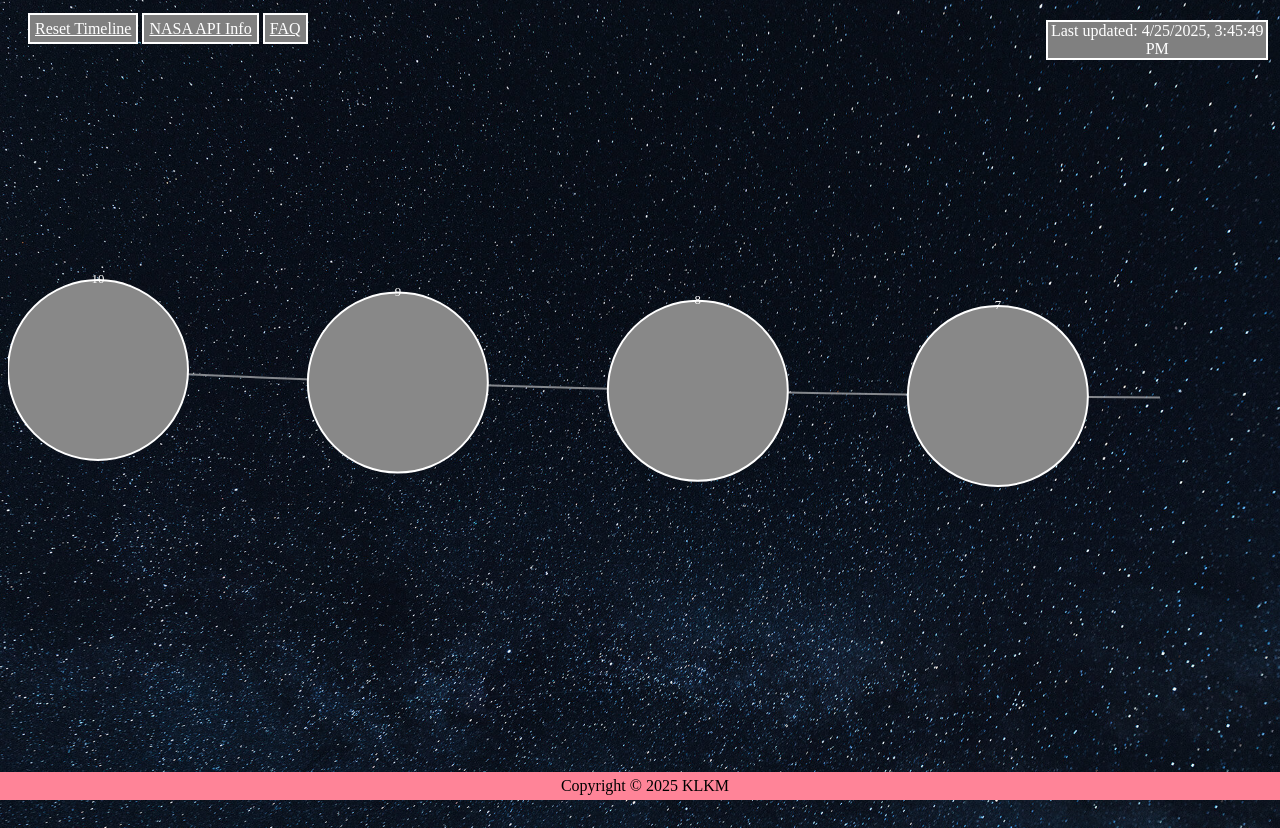
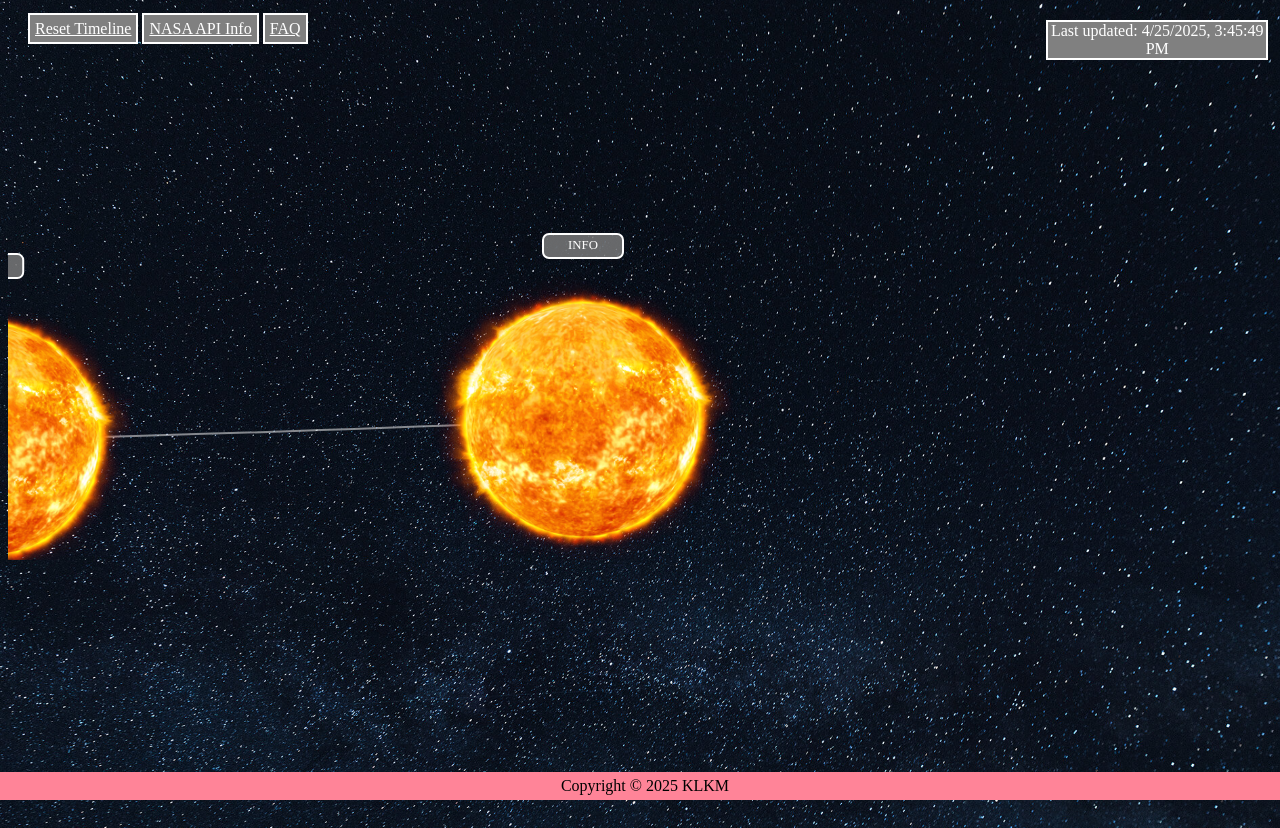
Before and after one commit to vanessastraka/WEB_SpaceTimeline, a website: page files/index.html in a window 1280 px wide. Drawn offline with Linux system fonts and the light colour scheme.

Commit message:
25.04.2025 - Testing: Sun-Timeline Elements

```diff
--- a/files/index.html
+++ b/files/index.html
@@ -32,8 +32,8 @@
         </div>
     </main>
 
+    <footer>Copyright © 2025 KLKM</footer>
 
-    <footer>Copyright © 2025 KLKM</footer>
     <script src="scripts/index.js"></script>
     <script src="scripts/timeline.js"></script> <!-- SP -->
 </body>
--- a/files/scripts/timeline.js
+++ b/files/scripts/timeline.js
@@ -1,26 +1,41 @@
 // files/scripts/timeline.js
+
+//TODO Dynamic scaling for timeline (sun elements)
 
 // Warte, bis das DOM vollständig geladen ist, bevor wir auf Elemente zugreifen
 document.addEventListener('DOMContentLoaded', () => {
     const NUM_DOTS = 10;     // Anzahl der Punkte auf der Timeline
-    const SPACING  = 300;    // horizontaler Abstand zwischen den Punkten (in Pixeln)
-    const DOT_R    = 90;     // Radius der Kreise, die die Events darstellen (in Pixeln)
+    const SPACING  = 600;    // horizontaler Abstand zwischen den Punkten (in Pixeln)
+    const DOT_R    = 150;     // Radius der Kreise, die die Events darstellen (in Pixeln)
     const HEIGHT   = 350;    // Höhe des SVG-Containers (in Pixeln)
     const svgNS    = 'http://www.w3.org/2000/svg';  // Namespace für SVG-Elemente
 
     const container = document.getElementById('timeline-container');  // Referenz auf den Wrapper div
     const cw = container.clientWidth;  // tatsächliche Breite des Containers (in Pixeln)
 
-    // 1) SVG erzeugen und Breite setzen
+
+    /*~~~~~~~~~~~~~~~~~~~~~~~~~~~~~~~~~~~~~~~~~~~~~~~~~~~
+    ~~~~~~~~~~~~~ SVG Elements and width ~~~~~~~~~~~~~~~~
+    ~~~~~~~~~~~~~~~~~~~~~~~~~~~~~~~~~~~~~~~~~~~~~~~~~~~~*/
+
     //    Gesamtbreite = Breite des Containers + Abstände für alle Punkte
     const totalWidth = cw + (NUM_DOTS - 1) * SPACING;
     const svg = document.createElementNS(svgNS, 'svg');  // neues <svg> anlegen
     svg.setAttribute('id', 'timeline-svg');              // ID für CSS/JS-Referenz
     svg.setAttribute('width',  totalWidth);              // Breite des SVG
     svg.setAttribute('height', HEIGHT);                  // Höhe des SVG
+    svg.setAttributeNS(                                             // Namespace für xlink:href hinzufügen (einmalig)
+        'http://www.w3.org/2000/xmlns/',
+        'xmlns:xlink',
+        'http://www.w3.org/1999/xlink'
+    );
     container.appendChild(svg);                           // SVG in den Container einhängen
 
-    // 2) Bogen-Pfad (∩-Form) zeichnen
+
+    /*~~~~~~~~~~~~~~~~~~~~~~~~~~~~~~~~~~~~~~~~~~~~~~~~~~~
+    ~~~~~~~~~~~~~~~ Bogen-Pfad (∩-Form) ~~~~~~~~~~~~~~~~~
+    ~~~~~~~~~~~~~~~~~~~~~~~~~~~~~~~~~~~~~~~~~~~~~~~~~~~~*/
+
     const basely = HEIGHT * 0.6;      // y-Koordinate, auf der der Bogen verläuft
     const rx     = totalWidth / 2;    // Halbachse der Ellipse in X-Richtung
     const ry     = 100;               // Halbachse der Ellipse in Y-Richtung (Bogen-Tiefe)
@@ -36,30 +51,75 @@ document.addEventListener('DOMContentLoaded', () => {
     path.setAttribute('class', 'timeline-path');  // CSS-Klasse für Styling
     svg.appendChild(path);                // Pfad ins SVG einfügen
 
-    // 3) Punkte & Nummern entlang des Pfads verteilen
+
+    /*~~~~~~~~~~~~~~~~~~~~~~~~~~~~~~~~~~~~~~~~~~~~~~~~~~~
+    ~~~~~~~~~~ Points on x-axis positioning  ~~~~~~~~~~~~
+    ~~~~~~~~~~~~~~~~~~~~~~~~~~~~~~~~~~~~~~~~~~~~~~~~~~~~*/
+
     const pathLen = path.getTotalLength();  // Länge des Pfads in Pixeln
     for (let i = 0; i < NUM_DOTS; i++) {     // Schleife über alle Punkte
         // Position auf dem Pfad berechnen (gleichmäßig verteilt)
-        const pt = path.getPointAtLength((pathLen / (NUM_DOTS - 1)) * i);
+       // const pt = path.getPointAtLength((pathLen / (NUM_DOTS - 1)) * i);
+        const pos = (pathLen / (NUM_DOTS - 1)) * i;
+        const pt  = path.getPointAtLength(pos);
 
-        // Kreis-Element für den Punkt anlegen
+        // ← PNG-Icon
+        const img = document.createElementNS(svgNS, 'image');
+        img.setAttribute('href', '/images/sun.png');
+        img.setAttributeNS(                                             // klassisches xlink-Fallback
+            'http://www.w3.org/1999/xlink',
+            'xlink:href',
+            '/images/sun.png'
+        );
+        img.setAttribute('width',  DOT_R * 2);
+        img.setAttribute('height', DOT_R * 2);
+        img.setAttribute('x',      pt.x - DOT_R);
+        img.setAttribute('y',      pt.y - DOT_R);
+        img.setAttribute('class',  'timeline-icon');
+        svg.appendChild(img);
+
+        /* Kreis-Element für den Punkt anlegen
         const circle = document.createElementNS(svgNS, 'circle');
         circle.setAttribute('cx', pt.x);            // X-Koordinate des Kreismittelpunkts
         circle.setAttribute('cy', pt.y);            // Y-Koordinate des Kreismittelpunkts
         circle.setAttribute('r',  DOT_R);           // Radius des Kreises
         circle.setAttribute('class', 'timeline-dot');  // CSS-Klasse für Styling
         svg.appendChild(circle);                    // Kreis ins SVG einfügen
+        */
 
-        // Text-Element für die Nummerierung anlegen
-        const text = document.createElementNS(svgNS, 'text');
-        text.setAttribute('x', pt.x);               // X-Koordinate der Textposition
-        text.setAttribute('y', pt.y - DOT_R - 8);   // Y-Koordinate oberhalb des Kreises
-        text.setAttribute('class', 'timeline-text');   // CSS-Klasse für Styling
-        text.textContent = (NUM_DOTS - i);          // Nummer von 10 abwärts
-        svg.appendChild(text);                      // Text ins SVG einfügen
+        /*~~~~~~~~~~~~~~~~~~~~~~~~~~~~~~~~~~~~~~~~~~~~~~~~~~~
+        ~~~~~~~~~~~~ INFO - BOX over SUN ELEMENT ~~~~~~~~~~~~
+        ~~~~~~~~~~~~~~~~~~~~~~~~~~~~~~~~~~~~~~~~~~~~~~~~~~~~*/
+
+        const INFO_W = 80, INFO_H = 24;
+        const INFO_Y_OFFSET = DOT_R + INFO_H + 12;
+
+        const rect = document.createElementNS(svgNS, 'rect');
+        rect.setAttribute('x', pt.x - INFO_W/2);
+        rect.setAttribute('y', pt.y - INFO_Y_OFFSET);
+        rect.setAttribute('width',  INFO_W);
+        rect.setAttribute('height', INFO_H);
+        rect.setAttribute('class', 'info-rect');
+        svg.appendChild(rect);
+
+        const info = document.createElementNS(svgNS, 'text');
+        info.setAttribute('x', pt.x);
+        info.setAttribute('y', pt.y - INFO_Y_OFFSET + INFO_H/2);
+        info.setAttribute('class', 'info-text');
+        info.textContent = 'INFO';
+        svg.appendChild(info);
+
+        // Berechne, wo der letzte Punkt auf X liegt
+        const lastPos = (pathLen / (NUM_DOTS - 1)) * (NUM_DOTS - 1);  // Länge bis zum letzten Punkt
+        // Ziehe das halbierte Viewport-Breite ab, damit er in die Mitte rückt
+        container.scrollLeft = lastPos - (cw / 2) + DOT_R;
+
     }
 
-    // 4) Drag-to-scroll (Pointer Events) einrichten
+    /*~~~~~~~~~~~~~~~~~~~~~~~~~~~~~~~~~~~~~~~~~~~~~~~~~~~
+    ~~~~~~~~~~ Drag-to-scroll (Pointer Events) ~~~~~~~~~~
+    ~~~~~~~~~~~~~~~~~~~~~~~~~~~~~~~~~~~~~~~~~~~~~~~~~~~~*/
+
     let isDown = false,     // Flag, ob gerade gezogen wird
         startX = 0,         // X-Position beim PointerDown
         scrollLeft = 0;     // scrollLeft-Wert zu Beginn des Drags
--- a/files/styles/css/timeline.css
+++ b/files/styles/css/timeline.css
@@ -5,7 +5,7 @@
     width: 90vw;           /* fast volle Breite */
     max-width: none;       /* keine fixe Obergrenze */
     height: 350px;         /* gibt Platz für den Bogen */
-    margin: 100px 0 40px 0; /* oben/rechts/unten 40px, links 0 */
+    margin: 150px 0 40px 0; /* oben/rechts/unten 40px, links 0 */
     overflow: hidden;      /* versteckt Scrollbars */
     position: relative;
     cursor: grab;
@@ -28,9 +28,11 @@
 
 /* Die Punkte auf dem Pfad */
 .timeline-dot {
-    fill: #888;
+    /*fill: #888;
     stroke: #fff;
     stroke-width: 2px;
+     */
+    display: none;
 }
 
 /* Die Nummern über den Punkten */
@@ -41,3 +43,22 @@
     dominant-baseline: text-before-edge;
     user-select: none;
 }
+
+/* INFO-BOX */
+
+.info-rect {
+    fill: rgba(128, 128, 128, 0.8);  /* halbtransparentes Grau */
+    stroke: #fff;
+    stroke-width: 2px;
+    rx: 6px;                          /* abgerundete Ecken */
+    ry: 6px;
+}
+
+/* Info-Text */
+.info-text {
+    fill: #fff;
+    font-size: 0.8rem;
+    text-anchor: middle;
+    dominant-baseline: middle;
+    user-select: none;
+}
--- a/server/server.js
+++ b/server/server.js
@@ -7,4 +7,9 @@ app.listen(3000)
 // Serve static content in directory 'files'
 app.use(express.static(path.join(__dirname, '..', 'files')));
 
+//make index.html reachable
+app.get("/", (req, res) => {
+    res.sendFile(path.join(__dirname, "..", "index.html"));
+});
+
 console.log("Server now listening on http://localhost:3000/")
```
